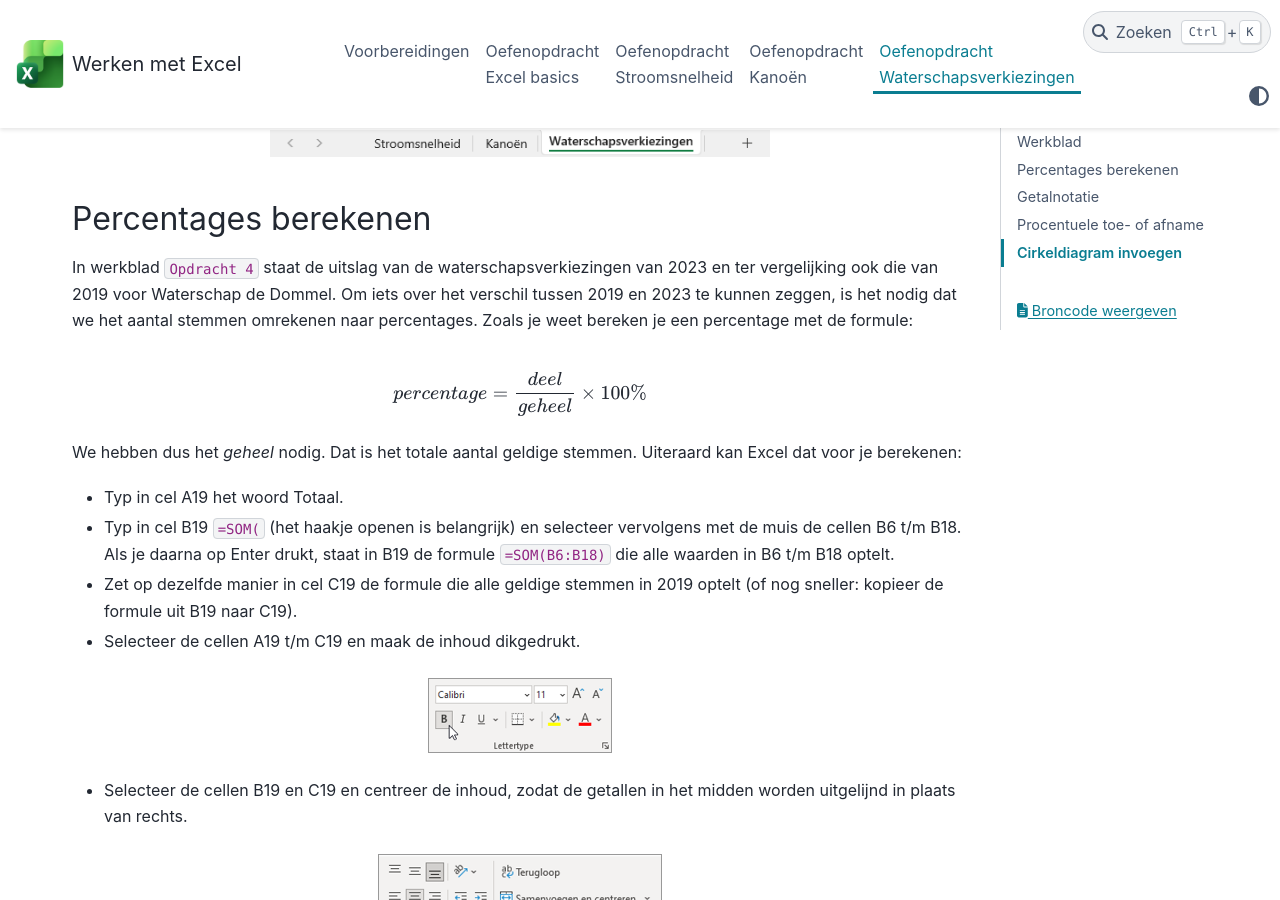
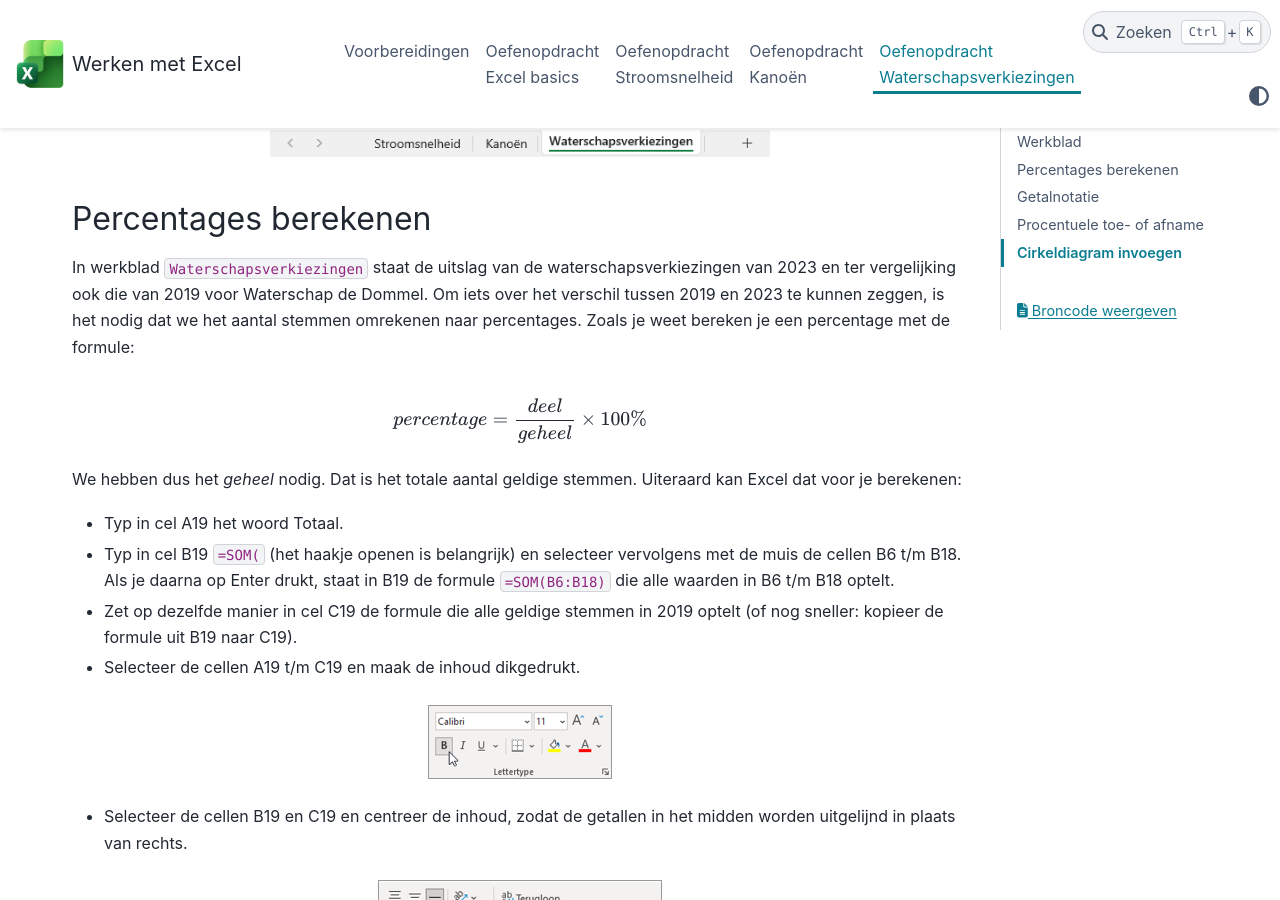
Before and after one commit to meneerfaas/excel, a Sphinx documentation site: the page built from doc/05_waterschapsverkiezingen/waterschapsverkiezingen.rst, in a window 1280 px wide and 900 px high, scrolled down 365 px. Built offline with Sphinx 7.4.7 and the PyData theme 0.15.4, drawn with Linux system fonts in a browser that asks for light colours.

Commit message:
Kleine verbeteringen

```diff
--- a/doc/05_waterschapsverkiezingen/waterschapsverkiezingen.rst
+++ b/doc/05_waterschapsverkiezingen/waterschapsverkiezingen.rst
@@ -20,7 +20,7 @@ Ook voor deze opdracht blijf je werken in het bestand :file:`02 Dommel opdrachte
 Percentages berekenen
 -------------------------
 
-In werkblad ``Opdracht 4`` staat de uitslag van de waterschapsverkiezingen van 2023 en ter vergelijking ook die van 2019 voor Waterschap de Dommel. Om iets over het verschil tussen 2019 en 2023 te kunnen zeggen, is het nodig dat we het aantal stemmen omrekenen naar percentages. Zoals je weet bereken je een percentage met de formule:
+In werkblad ``Waterschapsverkiezingen`` staat de uitslag van de waterschapsverkiezingen van 2023 en ter vergelijking ook die van 2019 voor Waterschap de Dommel. Om iets over het verschil tussen 2019 en 2023 te kunnen zeggen, is het nodig dat we het aantal stemmen omrekenen naar percentages. Zoals je weet bereken je een percentage met de formule:
 
 .. math:: percentage = \frac{deel}{geheel} \times 100\%
 
```
Also changed, not shown: doc/04_kanoen/images/gegevens_selecteren.png.
